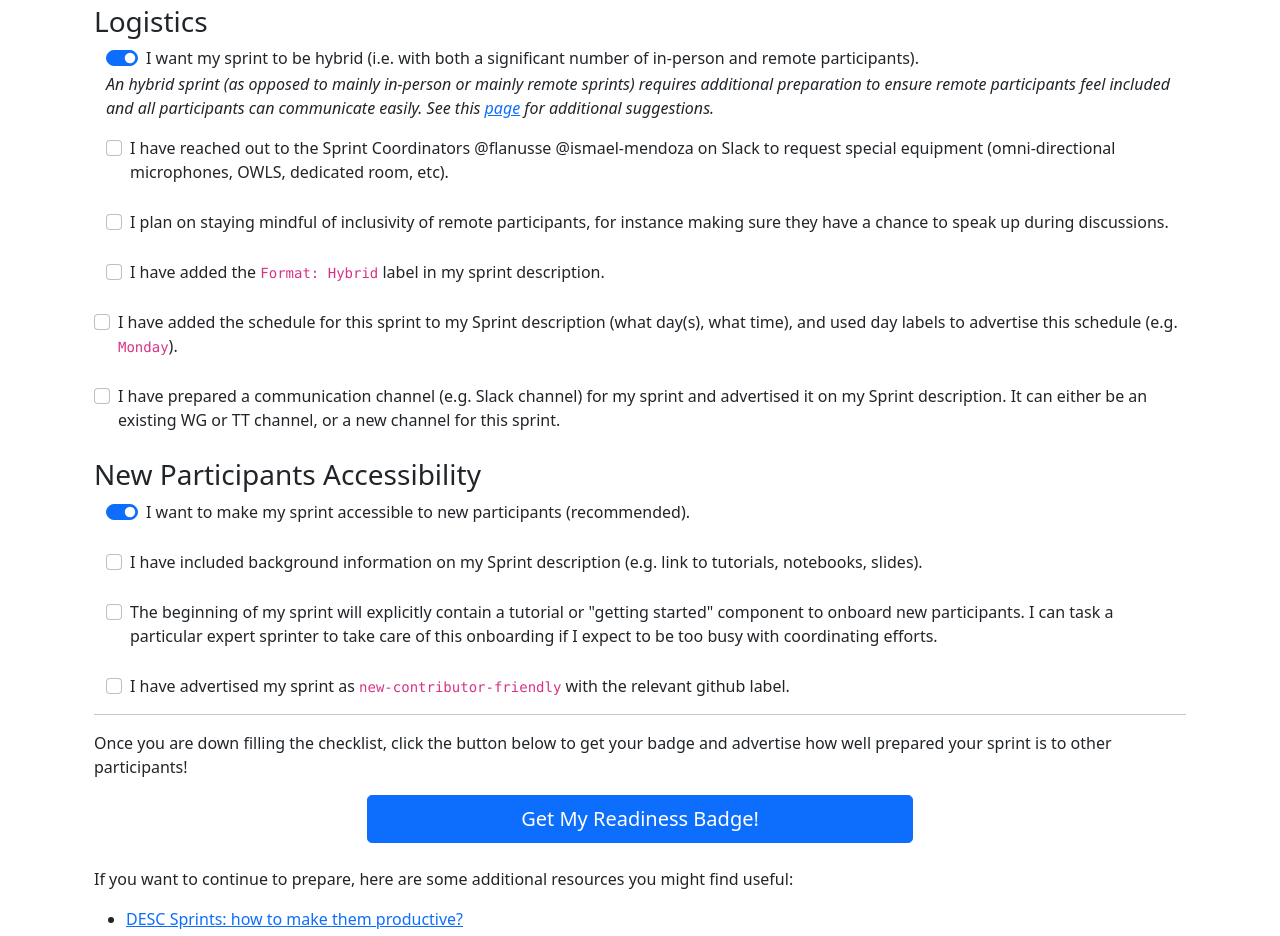
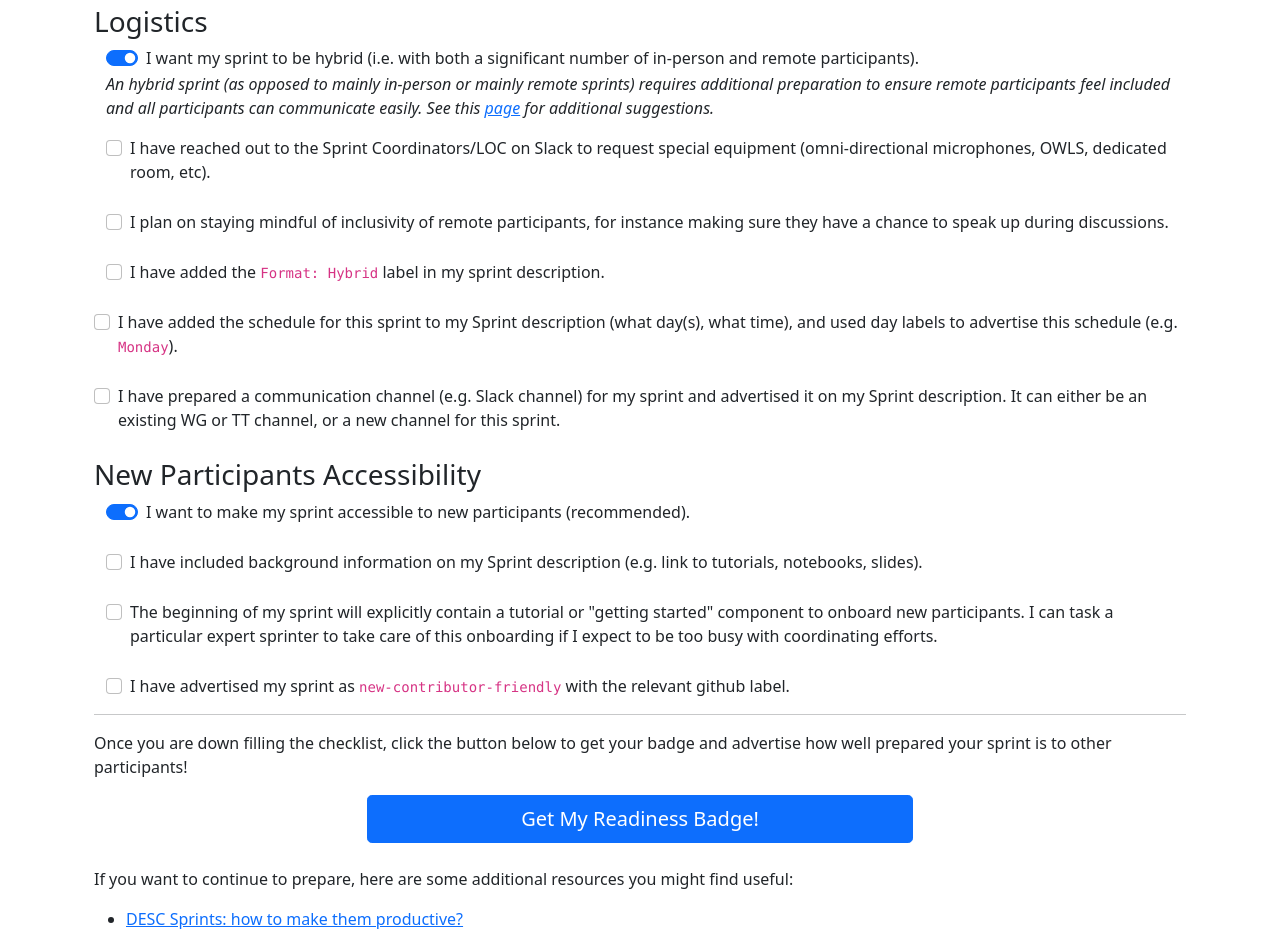
Before and after one commit to LSSTDESC/sprint-checklist, a plain HTML site: page index.html in a window 1280 px wide. Shown: the part 900-1836 px from the top of the page. Drawn offline with nearby package versions, Linux system fonts and the light colour scheme.

Commit message:
Remove specific sprint coordinators' names

```diff
--- a/index.html
+++ b/index.html
@@ -93,7 +93,7 @@ This checklist is a tool to help you check that you have covered all the basics
 <div class="form-check">
   <input class="form-check-input" type="checkbox" value="" id="flexCheckDefault">
   <label class="form-check-label" for="flexCheckDefault">
-    I have reached out to the Sprint Coordinators @flanusse @ismael-mendoza on Slack to request special equipment (omni-directional microphones, OWLS, dedicated room, etc).
+    I have reached out to the Sprint Coordinators/LOC on Slack to request special equipment (omni-directional microphones, OWLS, dedicated room, etc).
   </label>
 </div>
 
```
